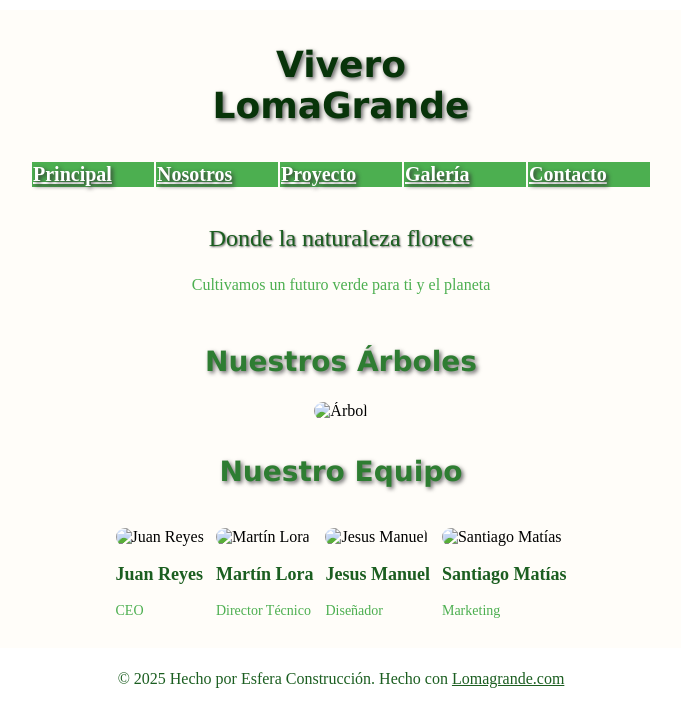
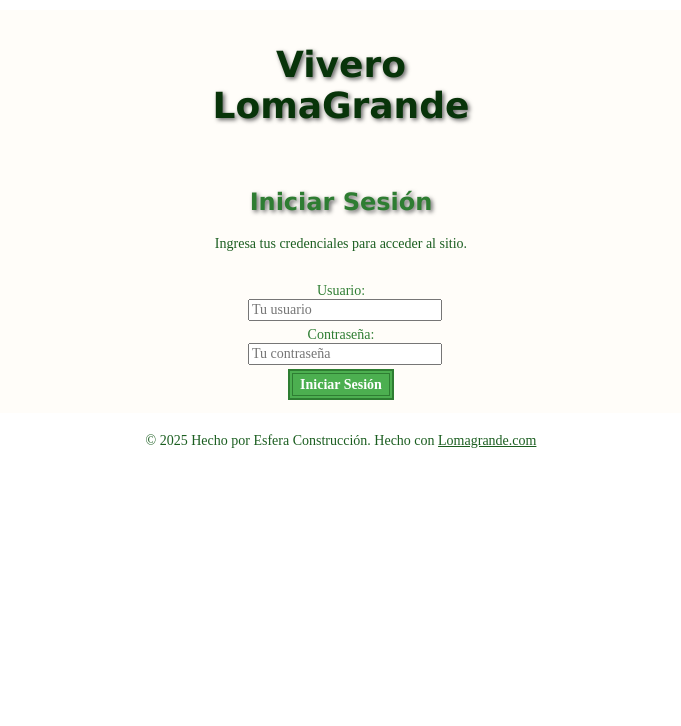
Before and after one commit to Jisaacre/LomaGrande, a plain HTML site: page index.html in a window 1280 px wide. Shown: the whole page, without its empty margins (299-980 px from the left). Drawn offline with Linux system fonts and the light colour scheme.

Commit message:
Add files via upload

```diff
--- a/index.html
+++ b/index.html
@@ -2,7 +2,7 @@
 <html lang="es">
 <head>
   <meta charset="UTF-8">
-  <title>Vivero Agroforestal LomaGrande - Principal</title>
+  <title>Vivero Agroforestal LomaGrande - Login</title>
 </head>
 <body>
   <table width="100%">
@@ -20,19 +20,6 @@
               </table>
             </td>
           </tr>
-          <tr>
-            <td align="center">
-              <table>
-                <tr>
-                  <td bgcolor="#4caf50" border="2" bordercolor="#2e7d32" width="120"><a href="principal.html" style="font-family:'Times New Roman',serif;font-size:20px;color:#ffffff;font-weight:bold;text-shadow:2px 2px 4px #333;">Principal</a></td>
-                  <td bgcolor="#4caf50" border="2" bordercolor="#2e7d32" width="120"><a href="nosotros.html" style="font-family:'Times New Roman',serif;font-size:20px;color:#ffffff;font-weight:bold;text-shadow:2px 2px 4px #333;">Nosotros</a></td>
-                  <td bgcolor="#4caf50" border="2" bordercolor="#2e7d32" width="120"><a href="proyecto.html" style="font-family:'Times New Roman',serif;font-size:20px;color:#ffffff;font-weight:bold;text-shadow:2px 2px 4px #333;">Proyecto</a></td>
-                  <td bgcolor="#4caf50" border="2" bordercolor="#2e7d32" width="120"><a href="galeria.html" style="font-family:'Times New Roman',serif;font-size:20px;color:#ffffff;font-weight:bold;text-shadow:2px 2px 4px #333;">Galería</a></td>
-                  <td bgcolor="#4caf50" border="2" bordercolor="#2e7d32" width="120"><a href="contacto.html" style="font-family:'Times New Roman',serif;font-size:20px;color:#ffffff;font-weight:bold;text-shadow:2px 2px 4px #333;">Contacto</a></td>
-                </tr>
-              </table>
-            </td>
-          </tr>
         </table>
         <table width="90%">
           <tr>
@@ -40,55 +27,41 @@
               <table width="50%" cellspacing="5">
                 <tr>
                   <td align="center">
-                    <p style="font-family:'Times New Roman',serif;font-size:24px;color:#1b5e20;text-shadow:1px 1px 2px #666;">Donde la naturaleza florece</p>
-                    <p style="font-family:'Times New Roman',serif;font-size:16px;color:#4caf50;">Cultivamos un futuro verde para ti y el planeta</p>
+                    <h2 style="font-family:Verdana,sans-serif;font-size:24px;color:#2e7d32;text-shadow:2px 2px 4px #666;">Iniciar Sesión</h2>
+                    <p style="font-family:'Times New Roman',serif;font-size:14px;color:#1b5e20;">Ingresa tus credenciales para acceder al sitio.</p>
                   </td>
                 </tr>
               </table>
               <table width="50%" cellspacing="5">
                 <tr>
                   <td align="center">
-                    <h2 style="font-family:Verdana,sans-serif;font-size:28px;color:#2e7d32;text-shadow:2px 2px 4px #666;">Nuestros Árboles</h2>
-                    <img id="mainSlider" src="Img/roble.jpg" alt="Árbol" style="width:350px;height:250px;border-radius:10px;">
-                    <script>
-                      const mainImages = ["Img/roble.jpg", "Img/cedro.jpg", "Img/pino.jpg", "Img/caoba.jpg", "Img/ceiba.jpg", "Img/Abedul.webp"];
-                      let mainIndex = 0;
-                      setInterval(() => {
-                        document.getElementById("mainSlider").src = mainImages[mainIndex];
-                        mainIndex = (mainIndex + 1) % mainImages.length;
-                      }, 3000);
-                    </script>
+                    <form action="principal.html">
+                      <table>
+                        <tr>
+                          <td align="center">
+                            <label style="font-family:'Times New Roman',serif;font-size:14px;color:#2e7d32;">Usuario:</label><br>
+                            <input type="text" required placeholder="Tu usuario" style="width:100%;font-family:'Times New Roman',serif;font-size:14px;color:#2e7d32;">
+                          </td>
+                        </tr>
+                        <tr>
+                          <td align="center">
+                            <label style="font-family:'Times New Roman',serif;font-size:14px;color:#2e7d32;">Contraseña:</label><br>
+                            <input type="password" required placeholder="Tu contraseña" style="width:100%;font-family:'Times New Roman',serif;font-size:14px;color:#2e7d32;">
+                          </td>
+                        </tr>
+                        <tr>
+                          <td align="center">
+                            <table bgcolor="#4caf50" border="2" bordercolor="#2e7d32">
+                              <tr>
+                                <td>
+                                  <input type="submit" value="Iniciar Sesión" style="font-family:'Times New Roman',serif;font-size:14px;color:#ffffff;font-weight:bold;border:none;background:transparent;">
                                 </td>
                               </tr>
                             </table>
-              <table width="50%" cellspacing="5">
-                <tr>
-                  <td align="center">
-                    <h2 style="font-family:Verdana,sans-serif;font-size:28px;color:#2e7d32;text-shadow:2px 2px 4px #666;">Nuestro Equipo</h2>
                           </td>
                         </tr>
                       </table>
-              <table cellspacing="10">
-                <tr>
-                  <td>
-                    <img src="Img/WhatsApp Image 2025-06-06 at 12.08.18 PM.jpeg" alt="Juan Reyes" style="width:150px;height:150px;border-radius:10px;">
-                    <p style="font-family:'Times New Roman',serif;font-size:18px;color:#1b5e20;font-weight:bold;">Juan Reyes</p>
-                    <p style="font-family:'Times New Roman',serif;font-size:14px;color:#4caf50;">CEO</p>
-                  </td>
-                  <td>
-                    <img src="Img/Martin CEO.jpg" alt="Martín Lora" style="width:150px;height:150px;border-radius:10px;">
-                    <p style="font-family:'Times New Roman',serif;font-size:18px;color:#1b5e20;font-weight:bold;">Martín Lora</p>
-                    <p style="font-family:'Times New Roman',serif;font-size:14px;color:#4caf50;">Director Técnico</p>
-                  </td>
-                  <td>
-                    <img src="Img/Jhayco CEO.png" alt="Jesus Manuel" style="width:150px;height:150px;border-radius:10px;">
-                    <p style="font-family:'Times New Roman',serif;font-size:18px;color:#1b5e20;font-weight:bold;">Jesus Manuel</p>
-                    <p style="font-family:'Times New Roman',serif;font-size:14px;color:#4caf50;">Diseñador</p>
-                  </td>
-                  <td>
-                    <img src="Img/ab6761610000e5eb47405c81796be1140ea02a48.jpg" alt="Santiago Matías" style="width:150px;height:150px;border-radius:10px;">
-                    <p style="font-family:'Times New Roman',serif;font-size:18px;color:#1b5e20;font-weight:bold;">Santiago Matías</p>
-                    <p style="font-family:'Times New Roman',serif;font-size:14px;color:#4caf50;">Marketing</p>
+                    </form>
                   </td>
                 </tr>
               </table>
@@ -102,7 +75,7 @@
         <table width="100%">
           <tr>
             <td align="center">
-              <p style="font-family:'Times New Roman',serif;font-size:16px;color:#1b5e20;">© 2025 Hecho por Esfera Construcción. Hecho con <a href="https://lomagrande.com" style="color:#1b5e20;">Lomagrande.com</a></p>
+              <p style="font-family:'Times New Roman',serif;font-size:14px;color:#1b5e20;">© 2025 Hecho por Esfera Construcción. Hecho con <a href="https://lomagrande.com" style="color:#1b5e20;">Lomagrande.com</a></p>
             </td>
           </tr>
         </table>
```
Also changed, not shown: Galery.HTML (added, +60 -0 lines), login.html (+55 -17 lines), proyecto.html (+1 -1 lines). Lines whose indentation alone changed are shown as unchanged.
